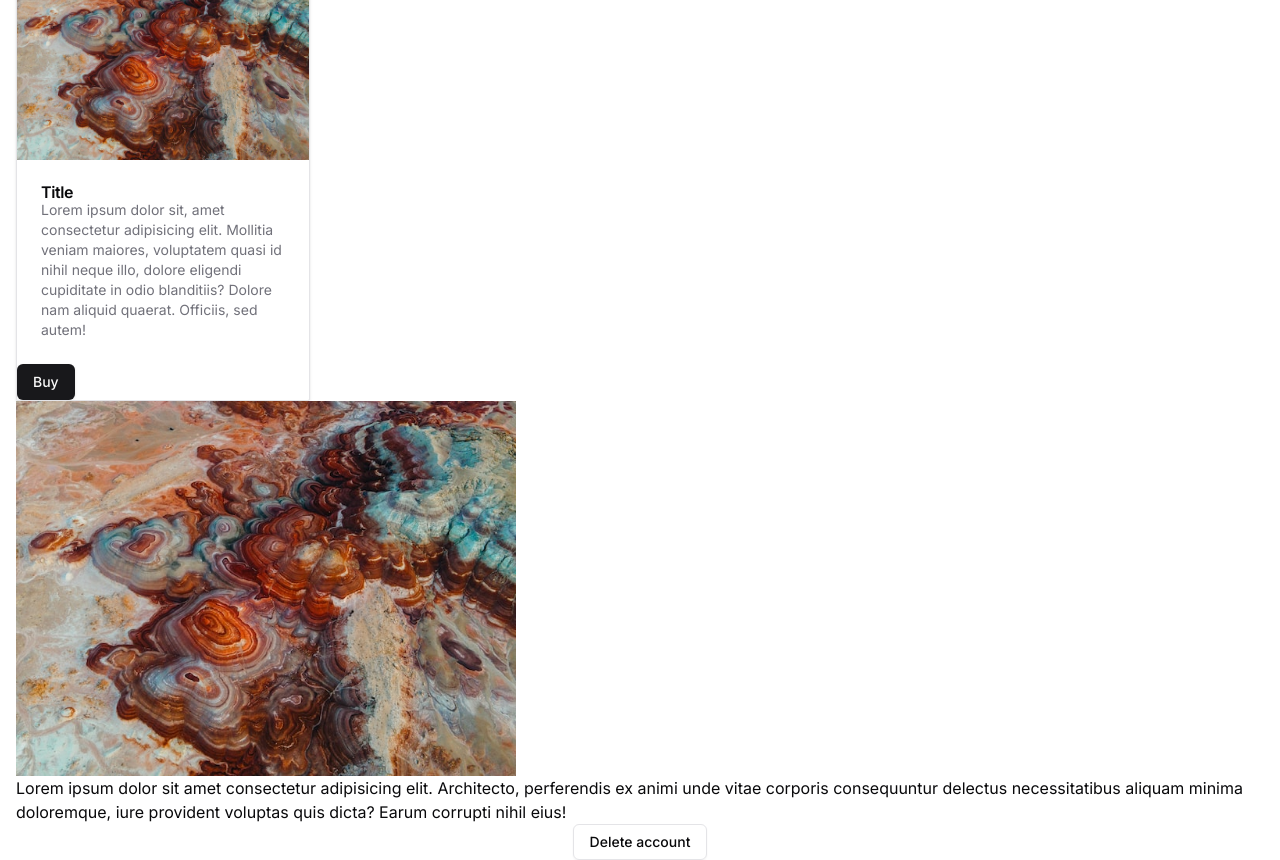
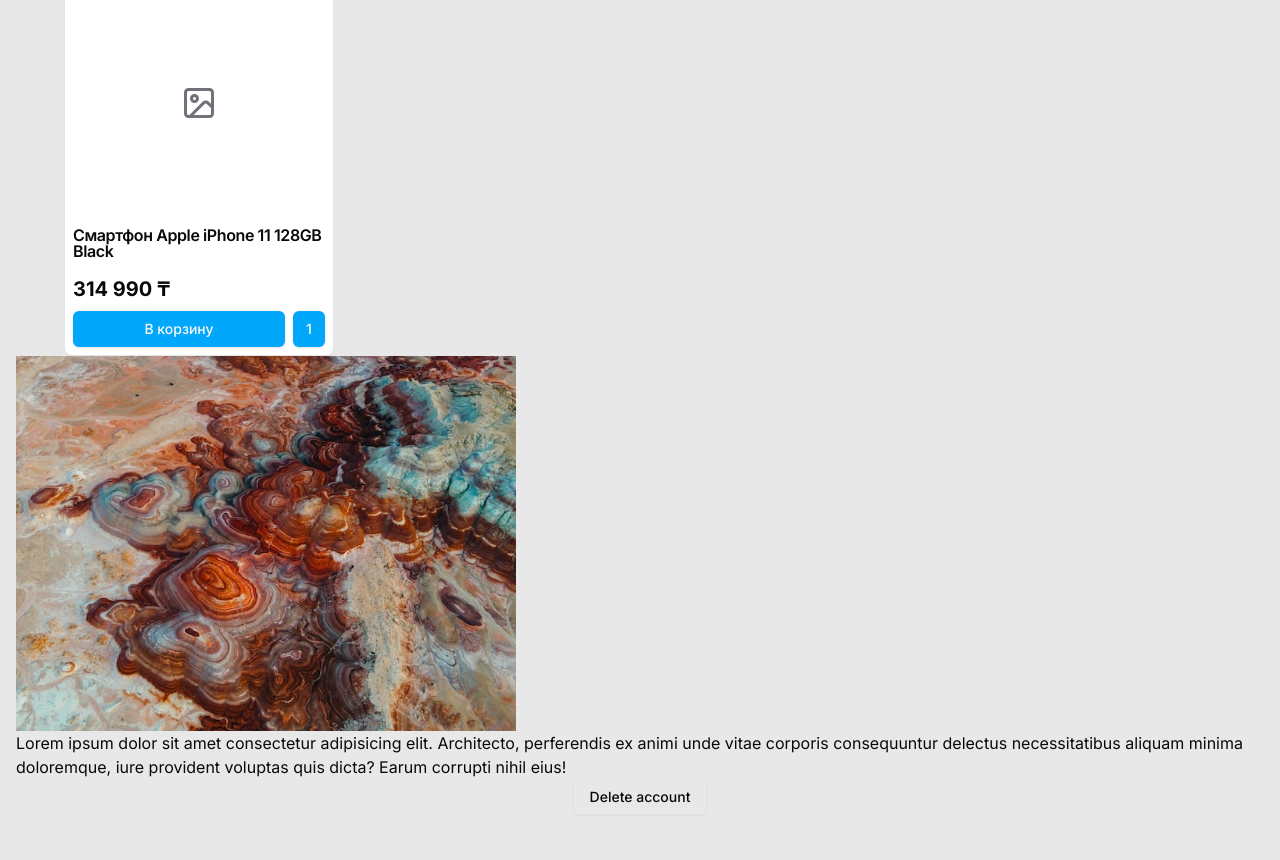
Before and after one commit to memorywanderer/next-components, a Next.js app: page / in a window 1280 px wide. After the commit the page ends 831 px from the top, so only its background shows below. Built offline with nearby package versions, Linux system fonts and the light colour scheme.

Commit message:
edit card component add new features

```diff
--- a/app/globals.css
+++ b/app/globals.css
@@ -4,7 +4,8 @@
 
 @layer base {
   :root {
-    --background: 0 0% 100%;
+    /* #cdb4db */
+    --background: 0 0% 91%;
     --foreground: 240 10% 3.9%;
     --card: 0 0% 100%;
     --card-foreground: 240 10% 3.9%;
@@ -16,7 +17,8 @@
     --secondary-foreground: 240 5.9% 10%;
     --muted: 240 4.8% 95.9%;
     --muted-foreground: 240 3.8% 46.1%;
-    --accent: 240 4.8% 95.9%;
+    /* --accent: 240 4.8% 95.9%; */
+    --accent: 200, 100%, 49%;
     --accent-foreground: 240 5.9% 10%;
     --destructive: 0 84.2% 60.2%;
     --destructive-foreground: 0 0% 98%;
@@ -40,6 +42,7 @@
     --muted: 240 3.7% 15.9%;
     --muted-foreground: 240 5% 64.9%;
     --accent: 240 3.7% 15.9%;
+    --accent: 278 35% 78%;
     --accent-foreground: 0 0% 98%;
     /* --destructive: 0 62.8% 39.6%; */
     --destructive: 3 93% 63%;
--- a/app/page.tsx
+++ b/app/page.tsx
@@ -1,35 +1,40 @@
 'use client'
 
+import { Icons } from "@/components/icons"
 import { AlertDialog, AlertDialogAction, AlertDialogCancel, AlertDialogContent, AlertDialogDescription, AlertDialogTitle, AlertDialogTrigger } from "@/components/ui/alert-dialog/alert-dialog"
 import { AspectRatio } from "@/components/ui/aspect-ratio/aspect-ratio"
 import { Button } from "@/components/ui/button/button"
 import { Card, CardContent, CardDescription, CardFooter, CardHeader, CardTitle } from "@/components/ui/card/card"
 import Image from "next/image"
 
-
 export default function Home() {
   return (
-    <main className="flex flex-col items-center justify-center w-screen h-screen p-4 ">
+    <main className="flex flex-col items-center justify-center w-screen p-4 ">
       <div className='grid grid-cols-1 gap-6 sm:grid-cols-2 lg:grid-cols-3 xl:grid-cols-4'>
-        <Card className="h-full overflow-hidden rounded-sm">
-          <CardHeader>
+        <Card className="h-full overflow-hidden max-w-[270px]" border="lg">
+          <CardHeader className="py-4">
             <AspectRatio ratio={4 / 3}>
-              <Image
-                className="object-cover"
-                src="/viacheslav-kvaratskheliia-939ZR0Q3rq8-unsplash.jpg"
-                alt="artur-stanulevich-F_zWvxrQeCk-unsplash"
-                sizes="(min-width: 1024px) 20vw, (min-width: 768px) 25vw, (min-width: 640px) 33vw, (min-width: 475px) 50vw, 100vw"
-                fill
-                loading="lazy"
-              />
+              <div
+                aria-label="Placeholder"
+                role="img"
+                aria-roledescription="placeholder"
+                className="flex h-full w-full items-center justify-center bg- "
+              >
+                <Icons.placeholder
+                  className="h-9 w-9 text-muted-foreground"
+                  aria-hidden="true"
+                />
+              </div>
+              {/* <img src="/228942_1.jpg" className="object-cover w-full h-full" alt="dsd" /> */}
             </AspectRatio>
           </CardHeader>
           <CardContent>
-            <CardTitle>Title</CardTitle>
-            <CardDescription>Lorem ipsum dolor sit, amet consectetur adipisicing elit. Mollitia veniam maiores, voluptatem quasi id nihil neque illo, dolore eligendi cupiditate in odio blanditiis? Dolore nam aliquid quaerat. Officiis, sed autem!</CardDescription>
+            <CardTitle className="mb-4">Смартфон Apple iPhone 11 128GB Black</CardTitle>
+            <CardDescription className="text-xl font-bold text-card-foreground">314 990 ₸</CardDescription>
           </CardContent>
           <CardFooter>
-            <Button>Buy</Button>
+            <Button className='w-full mr-2'>В корзину</Button>
+            <Button className='w-6'>1</Button>
           </CardFooter>
         </Card>
       </div>
--- /dev/null
+++ b/components/cards/product-card.tsx
@@ -0,0 +1,38 @@
+import Image from 'next/image'
+import * as React from 'react'
+import { AspectRatio } from '../ui/aspect-ratio/aspect-ratio'
+import { Card, CardContent, CardDescription, CardFooter, CardHeader, CardTitle } from '../ui/card/card'
+import { Button } from '../ui/button/button'
+import { Icons } from '../icons'
+
+
+export const ProductCard = ({
+  className,
+  ...props
+}: React.HTMLAttributes<HTMLDivElement>) => (
+  <Card className="h-full overflow-hidden max-w-[270px]" border="lg" {...props}>
+    <CardHeader className="py-4">
+      <AspectRatio ratio={4 / 3}>
+        <div
+          aria-label="Placeholder"
+          role="img"
+          aria-roledescription="placeholder"
+          className="flex h-full w-full items-center justify-center bg-secondary"
+        >
+          <Icons.placeholder
+            className="h-9 w-9 text-muted-foreground"
+            aria-hidden="true"
+          />
+        </div>
+      </AspectRatio>
+    </CardHeader>
+    <CardContent>
+      <CardTitle className="mb-4">Смартфон Apple iPhone 11 128GB Black</CardTitle>
+      <CardDescription className="text-xl font-bold text-card-foreground">314 990 ₸</CardDescription>
+    </CardContent>
+    <CardFooter>
+      <Button className='w-full mr-2'>В корзину</Button>
+      <Button className='w-6'>1</Button>
+    </CardFooter>
+  </Card>
+)
--- /dev/null
+++ b/components/icons.tsx
@@ -0,0 +1,6 @@
+import { Image } from "lucide-react"
+type IconProps = React.HTMLAttributes<SVGElement>
+
+export const Icons = {
+  placeholder: Image,
+}
--- a/components/ui/Button/Button.tsx
+++ b/components/ui/Button/Button.tsx
@@ -9,7 +9,7 @@ const buttonVariants = cva(
     variants: {
       variant: {
         default:
-          'bg-primary text-primary-foreground shadow hover:bg-primary/80',
+          'bg-accent text-primary-foreground shadow hover:bg-accent/90',
         destructive:
           'bg-secondary text-destructive hover:bg-destructive hover:text-foreground',
         outline:
--- a/components/ui/card/card.tsx
+++ b/components/ui/card/card.tsx
@@ -9,13 +9,13 @@ const cardVariants = cva(
     variants: {
       variant: {
         default:
-          'border shadow bg-card text-card-foreground',
+          'border bg-card text-card-foreground',
       },
       size: {
         default: 'w-fit h-fit',
       },
       border: {
-        default: 'rounded-sm',
+        default: 'rounded-lg',
         sm: 'rounded-sm',
         md: 'rounded-md',
         lg: 'rounded-lg',
@@ -73,7 +73,7 @@ const CardContent = React.forwardRef<
   ({ className, ...props }, ref) => (
     <div
       ref={ref}
-      className={cn('p-6', className)}
+      className={cn('p-2', className)}
       {...props}
     />
   ))
@@ -101,7 +101,7 @@ const CardFooter = React.forwardRef<
   ({ className, ...props }, ref) => (
     <footer
       ref={ref}
-      className={cn('flex items-center', className)}
+      className={cn('flex items-center px-2 pb-2', className)}
       {...props}
     />
   ))
```
Also changed, not shown: public/228942_1.jpg (added).
